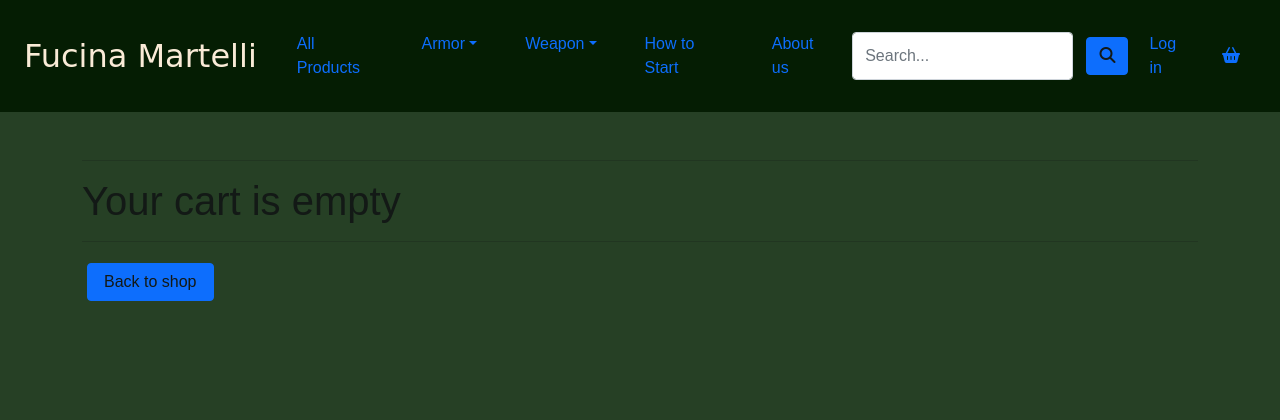
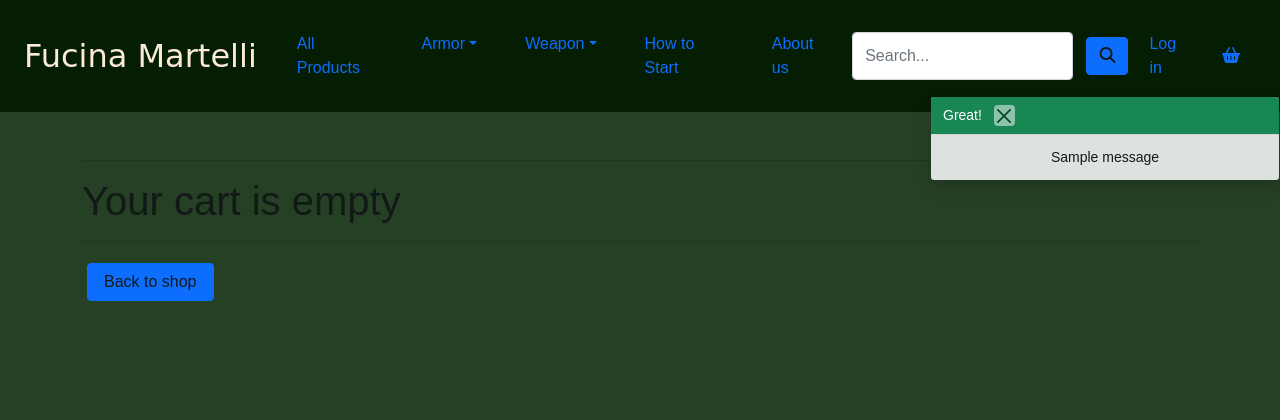
Before and after one commit to Code-Institute-Submissions/latorreandrea-fucina_martelli_MayResub, a Django app: page /cart/ in a window 1280 px wide. Shown: the top 420 px of the page. Run offline with Django 3.2, Linux system fonts and the light colour scheme; one stand-in notice (Sample message) is shown; some libraries are stand-ins or nearby versions; some web fonts are replaced.

Commit message:
added success and error toasts

```diff
--- a/cart/views.py
+++ b/cart/views.py
@@ -1,4 +1,6 @@
-from django.shortcuts import render, redirect, reverse
+from django.shortcuts import render, redirect, reverse, HttpResponse
+from django.contrib import messages
+from products.models import Product
 
 
 # Create your views here.
@@ -11,18 +13,22 @@ def add_to_cart(request, id):
     """Add a quantity of the specified product to the cart"""
     quantity = int(request.POST.get('quantity'))
     redirect_url = request.POST.get('redirect_url')  # taked in the product detail page
-
     cart = request.session.get('cart', {})
+    product = Product.objects.get(pk=id)
 
     if id in cart:
         cart[id] = int(cart[id]) + quantity
+        messages.success(request, f"Updated {product.name} to your bag")
     else:
         cart[id] = cart.get(id, quantity)
+        messages.success(request, f"Added {product.name} to your bag")
 # prevent users order more than 10 piece
+
     if cart[id] < 11:
         request.session['cart'] = cart
     else:
-        print("You can't order more than 10 piece")
+        messages.error(request, f"You can't order more than 10 piece")
+        return render(request, 'home/500.html')
 
     return redirect(redirect_url)
 
@@ -35,12 +41,16 @@ def amend_cart(request, id):
     quantity = int(request.POST.get('quantity'))
     cart = request.session.get('cart', {})
 
+    product = Product.objects.get(pk=id)
+
+
     if quantity > 0:
         cart[id] = quantity
     else:
         cart.pop(id)
 
     request.session['cart'] = cart
+    messages.success(request, f"Updated {product.name} to your bag")
     return redirect(reverse('view_cart'))
 
 
@@ -48,9 +58,12 @@ def remove_item(request, id):
     """
     Remove the specified product from the cart
     """
+    product = Product.objects.get(pk=id)
+
     cart = request.session.get('cart', {})
 
     cart.pop(id)
 
     request.session['cart'] = cart
+    messages.success(request, f"Removed {product.name} from your bag")
     return redirect(reverse('view_cart'))
--- a/fucina_martelli/settings.py
+++ b/fucina_martelli/settings.py
@@ -77,6 +77,9 @@ TEMPLATES = [
         },
     },
 ]
+# For Toasts
+MESSAGE_STORAGE = 'django.contrib.messages.storage.session.SessionStorage'
+
 
 AUTHENTICATION_BACKENDS = [
     # Needed to login by username in Django admin, regardless of `allauth`
--- a/home/views.py
+++ b/home/views.py
@@ -4,3 +4,7 @@ from django.shortcuts import render
 def index(request):
     """ A view to render homepage """
     return render(request, "home/index.html")
+
+def error500(request):
+    """ A view to render 500 page """
+    return render(request, "home/500.html")
--- a/static/css/style.css
+++ b/static/css/style.css
@@ -175,6 +175,14 @@ h4.footer {
     max-height: 60px;
 }
 
+/*-------------Toasts-------------*/
+.message-container {
+    position: fixed;
+    top: 6em;
+    right: 0;
+    z-index: 9999999;
+}
+
 
 /*------------Media Queries--------*/
 
--- a/templates/base.html
+++ b/templates/base.html
@@ -132,7 +132,18 @@
 
 
     {% if messages %}
-    <div class="message-container"></div>
+    <div class="message-container">
+        {% for message in messages %}
+        {% with message.level as level %}
+        {% if level == 40 %}
+        {% include 'includes/toasts/error.html' %}
+        {% else %}
+        {% include 'includes/toasts/success.html' %}
+        {% endif %}
+        {% endwith %}
+        {% endfor %}
+
+    </div>
     {% endif %}
     {% endblock %}
 
--- /dev/null
+++ b/templates/includes/toasts/success.html
@@ -0,0 +1,9 @@
+<div class="toast show">
+    <div class="toast-header bg-success text-white">
+        Great!
+        <button type="button" class="btn-close bg-white" data-bs-dismiss="toast"></button>
+    </div>
+    <div class="toast-body text-center">
+        {{ message }}
+    </div>
+</div>
```
Also changed, not shown: home/templates/home/500.html (added, +24 -0 lines), templates/includes/toasts/error.html (added, +9 -0 lines), db.sqlite3.
